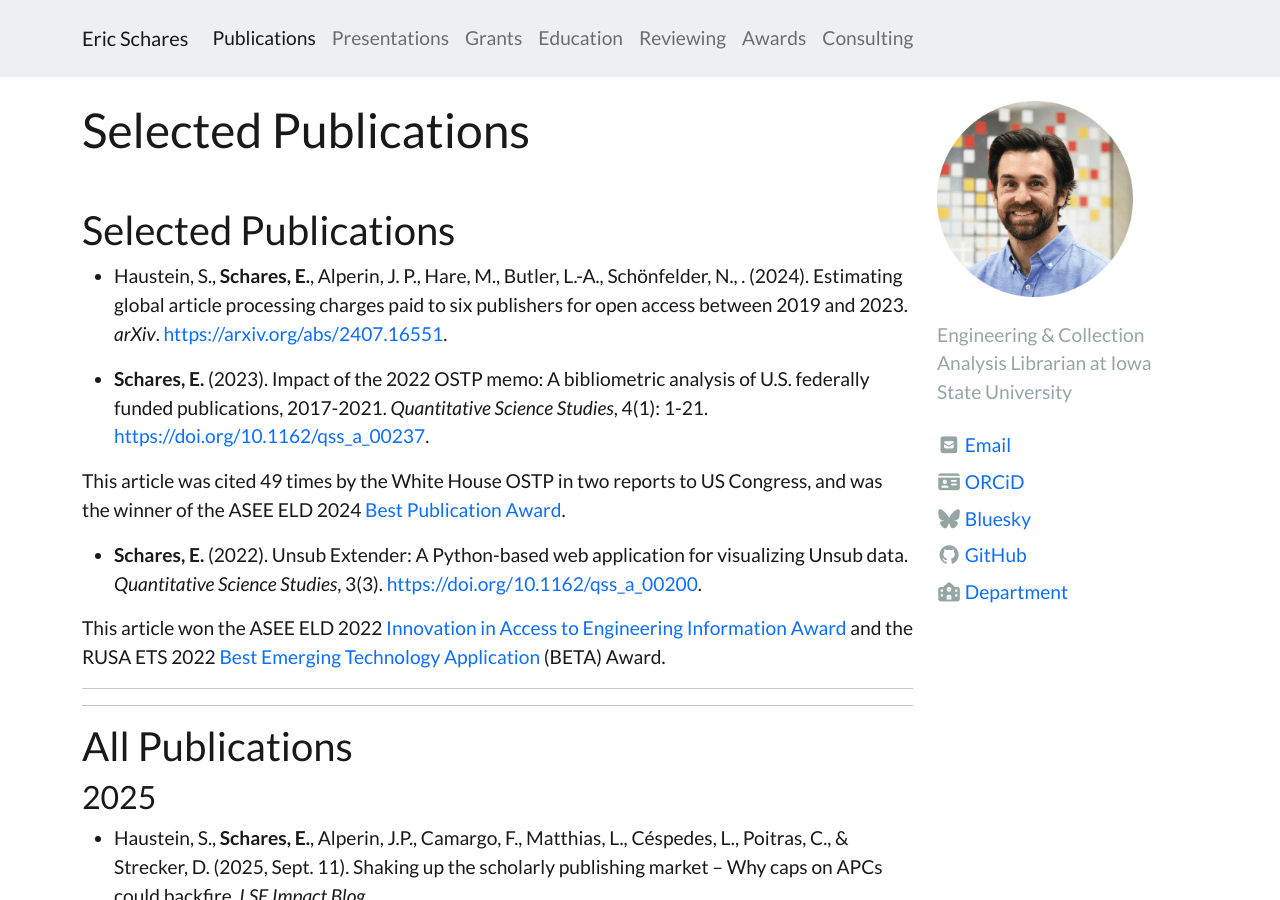
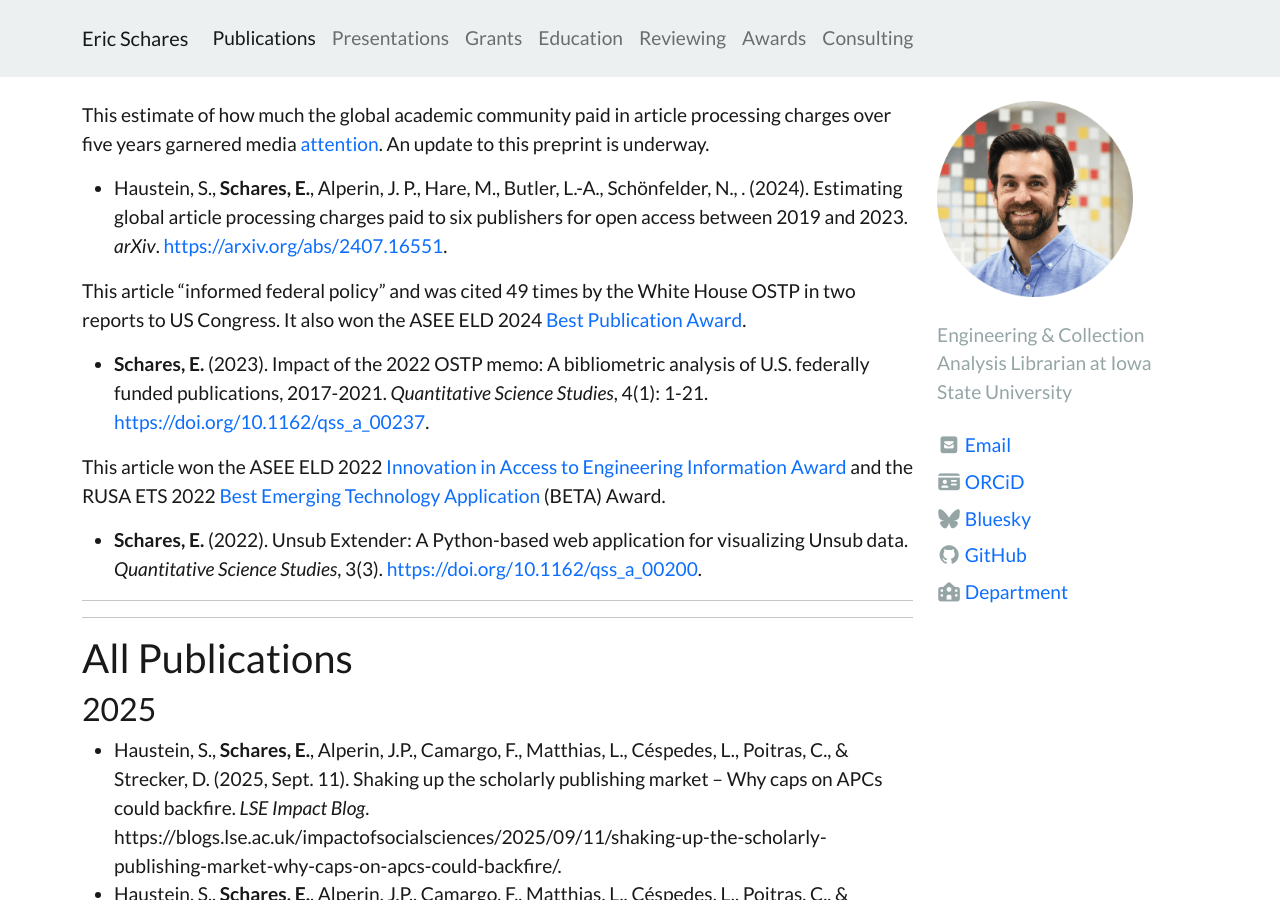
Before and after one commit to eschares/eschares.github.io, a Jekyll site: the page built from pages/publications.md, in a window 1280 px wide and 900 px high. Built offline with Jekyll 4.4.1, drawn with Linux system fonts in a browser that asks for light colours; nearby versions of some CDN libraries; our own code applies the rules of GitHub Pages for plain Markdown files.

Commit message:
remove selected publications two hash

```diff
--- a/pages/publications.md
+++ b/pages/publications.md
@@ -4,16 +4,22 @@ nav: Publications
 nav_order: 1
 ---
 
-## Selected Publications
+
+This estimate of how much the global academic community paid in article processing charges over five years garnered media [attention](https://www.science.org/content/article/pay-publish-model-open-access-pricing-scientists). An update to this preprint is underway.
+
 - Haustein, S., **Schares, E.**, Alperin, J. P., Hare, M., Butler, L.-A., Schönfelder, N., . (2024). Estimating global article processing charges paid to six publishers for open access between 2019 and 2023. _arXiv_. [https://arxiv.org/abs/2407.16551](https://arxiv.org/abs/2407.16551).
+
+
+This article "informed federal policy" and was cited 49 times by the White House OSTP in two reports to US Congress. It also won the ASEE ELD 2024 [Best Publication Award](https://sites.asee.org/eld/about-the-eld/awards/#paper).
 
 - **Schares, E.** (2023). Impact of the 2022 OSTP memo: A bibliometric analysis of U.S. federally funded publications, 2017-2021. _Quantitative Science Studies_, 4(1): 1-21. [https://doi.org/10.1162/qss_a_00237](https://doi.org/10.1162/qss_a_00237).
 
-This article was cited 49 times by the White House OSTP in two reports to US Congress, and was the winner of the ASEE ELD 2024 [Best Publication Award](https://sites.asee.org/eld/about-the-eld/awards/#paper).
+
+This article won the ASEE ELD 2022 [Innovation in Access to Engineering Information Award](https://sites.asee.org/eld/about-the-eld/awards/#innovation) and the RUSA ETS 2022 [Best Emerging Technology Application](https://rusaupdate.org/2022/03/2022-ets-best-emerging-technology-application-award/) (BETA) Award.
 
 - **Schares, E.** (2022). Unsub Extender: A Python-based web application for visualizing Unsub data. _Quantitative Science Studies_, 3(3). [https://doi.org/10.1162/qss_a_00200](https://doi.org/10.1162/qss_a_00200).
 
-This article won the ASEE ELD 2022 [Innovation in Access to Engineering Information Award](https://sites.asee.org/eld/about-the-eld/awards/#innovation) and the RUSA ETS 2022 [Best Emerging Technology Application](https://rusaupdate.org/2022/03/2022-ets-best-emerging-technology-application-award/) (BETA) Award.
+
 
 ---
 
```
